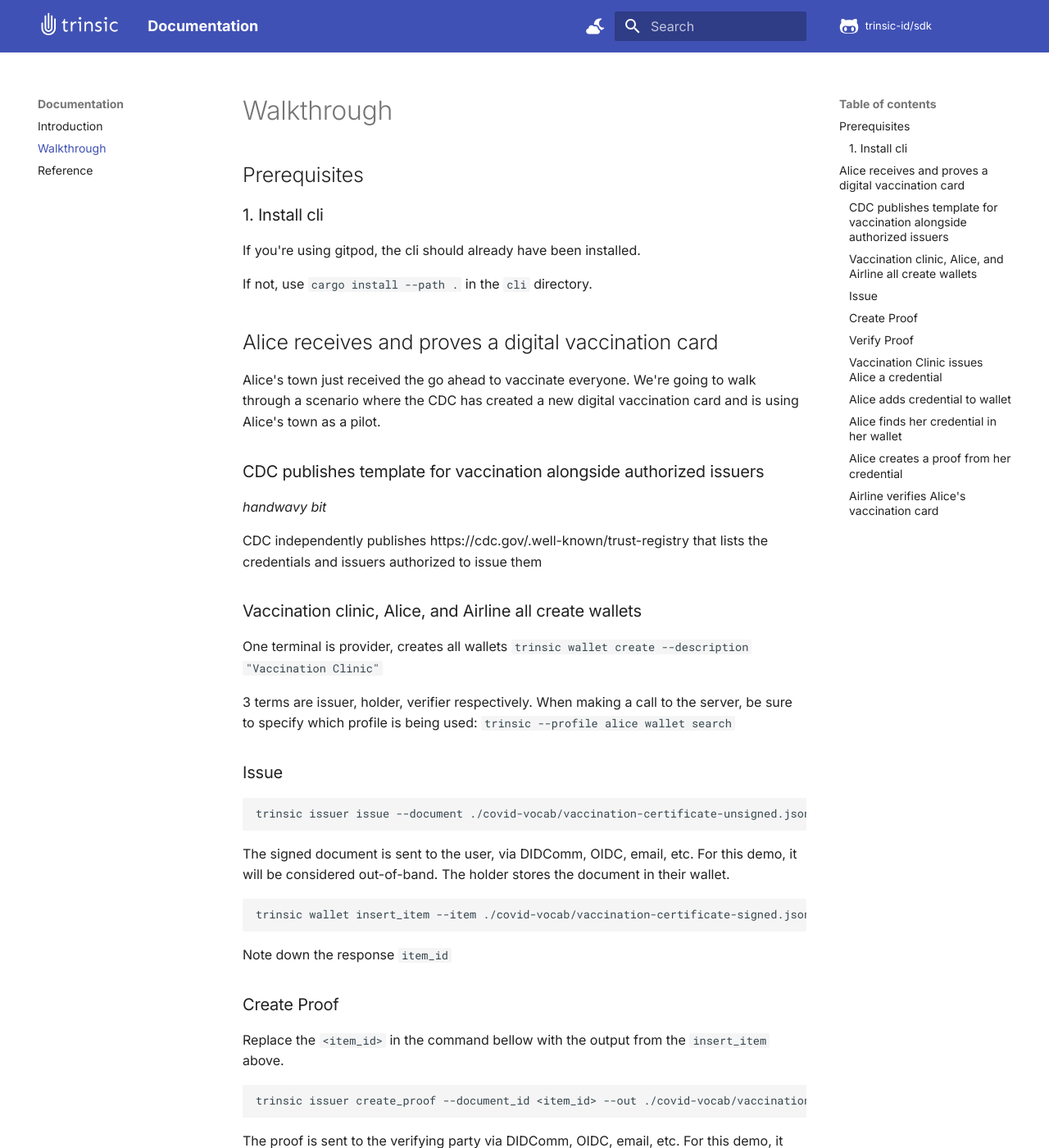
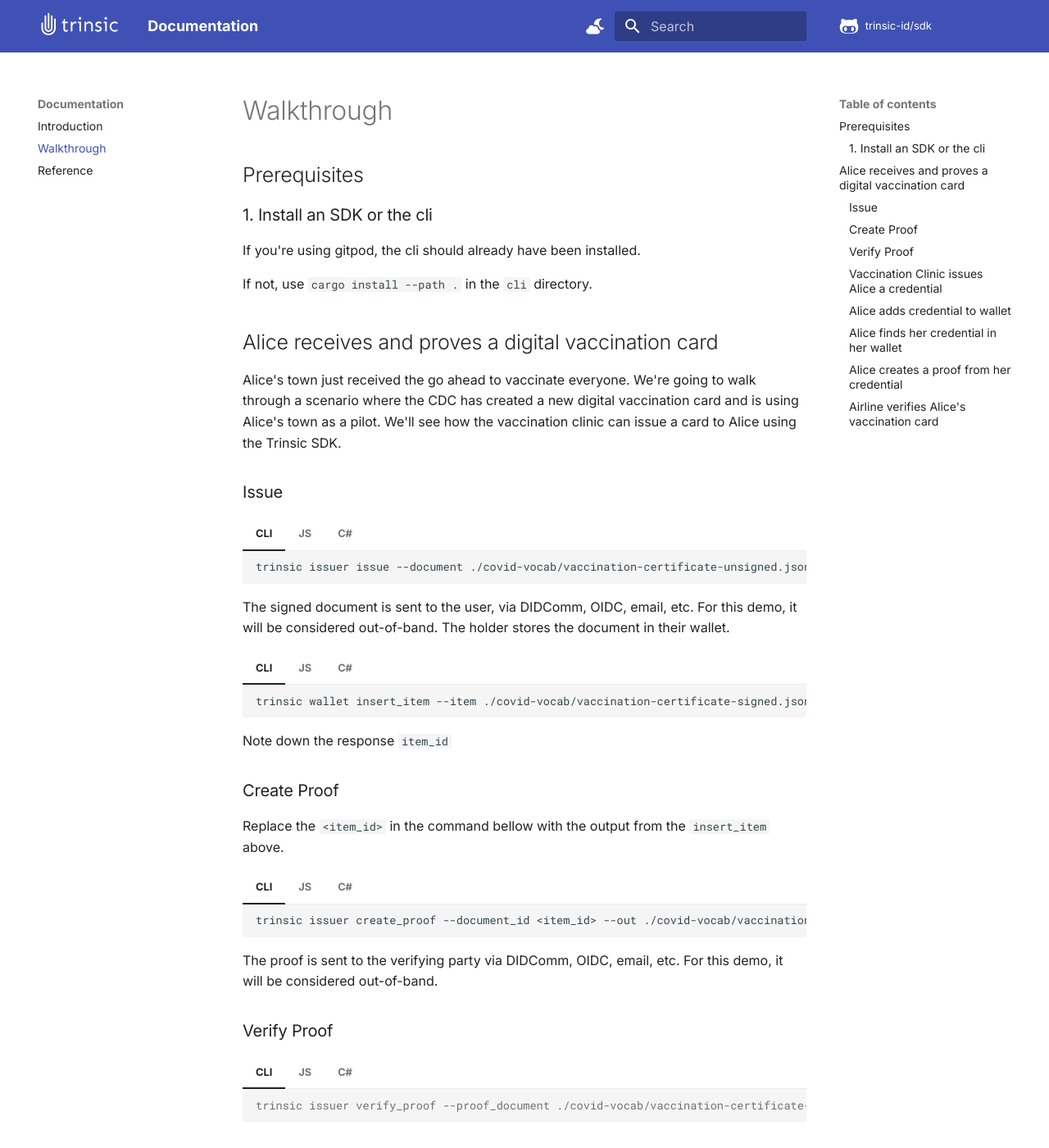
Before and after one commit to trinsic-id/v2-sdk, an MkDocs documentation site: the page built from docs/walkthrough.md, in a window 1280 px wide and 1400 px high. Shown: the whole window at 82% size. Built offline with MkDocs 1.6.1 and Material for MkDocs 9.7.7, drawn with Linux system fonts in a browser that asks for light colours; comment, search, counter and statistics services are not loaded.

Commit message:
added code snippets

````diff
--- a/docs/reference.md
+++ b/docs/reference.md
@@ -41,16 +41,43 @@
 
 To see all available flags and options for this subcommand
 
-```bash
-okapi wallet create --help
-```
+=== "CLI"
+    ```bash
+    okapi wallet create --help
+    ```
+=== "JS"
 
+    ```js
+    var string = "hello world";
+    ```
 
+=== "C#"
 
-## FAQ
-#### How is the profile.bin encoded? When I create a wallet with the CLI, where is it stored?
+    ```csharp
+    int tmp = 2;
+    ```
 
-#### What is a did:key?
+## Credential Service
+//TODO - add each section
+=== "CLI"
+
+    ```bash
+    trinsic issuer issue --document ./covid-vocab/vaccination-certificate-unsigned.jsonld --out ./covid-vocab/vaccination-certificate-signed.jsonld
+    ```
+=== "JS"
+
+    ```js
+    var string = "hello world";
+    ```
+
+=== "C#"
+
+    ```csharp
+    int tmp = 2;
+    ```
+
+## Provider Service
+
 
 ## Command Reference
 - didkey
--- a/docs/walkthrough.md
+++ b/docs/walkthrough.md
@@ -1,6 +1,6 @@
 # Walkthrough
 ## Prerequisites
-### 1. Install cli
+### 1. Install an SDK or the cli
 If you're using gitpod, the cli should already have been installed.
 
 If not, use `cargo install --path .` in the `cli` directory.
@@ -8,30 +8,47 @@
 ## Alice receives and proves a digital vaccination card
 Alice's town just received the go ahead to vaccinate everyone. We're going to walk through
 a scenario where the CDC has created a new digital vaccination card and is using Alice's town as a pilot.
+We'll see how the vaccination clinic can issue a card to Alice using the Trinsic SDK.
 
-### CDC publishes template for vaccination alongside authorized issuers
-_handwavy bit_
+### Issue
+=== "CLI"
 
-CDC independently publishes https://cdc.gov/.well-known/trust-registry that lists the credentials and issuers authorized to issue them
+    ```bash
+    trinsic issuer issue --document ./covid-vocab/vaccination-certificate-unsigned.jsonld --out ./covid-vocab/vaccination-certificate-signed.jsonld
+    ```
+=== "JS"
 
-### Vaccination clinic, Alice, and Airline all create wallets
-One terminal is provider, creates all wallets
-`trinsic wallet create --description "Vaccination Clinic"`
+    ```js
+    var string = "hello world";
+    ```
 
-3 terms are issuer, holder, verifier respectively. When making a call to the server, be sure to specify which profile is being used:
-`trinsic --profile alice wallet search`
-### Issue
+=== "C#"
 
-```
-trinsic issuer issue --document ./covid-vocab/vaccination-certificate-unsigned.jsonld --out ./covid-vocab/vaccination-certificate-signed.jsonld
-```
+    ```csharp
+    int tmp = 2;
+    ```
+
 
 The signed document is sent to the user, via DIDComm, OIDC, email, etc. For this demo, it will be considered out-of-band.
 The holder stores the document in their wallet.
 
-```
-trinsic wallet insert_item --item ./covid-vocab/vaccination-certificate-signed.jsonld
-```
+=== "CLI"
+
+    ```bash
+    trinsic wallet insert_item --item ./covid-vocab/vaccination-certificate-signed.jsonld
+    ```
+
+=== "JS"
+
+    ```js
+    var string = "hello world";
+    ```
+
+=== "C#"
+
+    ```csharp
+    int tmp = 2;
+    ```
 
 Note down the response `item_id`
 
@@ -39,18 +56,46 @@
 
 Replace the `<item_id>` in the command bellow with the output from the `insert_item` above.
 
-```
-trinsic issuer create_proof --document_id <item_id> --out ./covid-vocab/vaccination-certificate-partial-proof.jsonld --reveal_document ./covid-vocab/vaccination-certificate-frame.jsonld
-```
+=== "CLI"
+
+    ```
+    trinsic issuer create_proof --document_id <item_id> --out ./covid-vocab/vaccination-certificate-partial-proof.jsonld --reveal_document ./covid-vocab/vaccination-certificate-frame.jsonld
+    ```
+
+=== "JS"
+
+    ```js
+    var string = "hello world";
+    ```
+
+=== "C#"
+
+    ```csharp
+    int tmp = 2;
+    ```
+
 
 The proof is sent to the verifying party via DIDComm, OIDC, email, etc. For this demo, it will be considered out-of-band.
 
 ### Verify Proof
 
-```
-trinsic issuer verify_proof --proof_document ./covid-vocab/vaccination-certificate-partial-proof.jsonld
-```
+=== "CLI"
 
+    ```console
+    trinsic issuer verify_proof --proof_document ./covid-vocab/vaccination-certificate-partial-proof.jsonld
+    ```
+
+=== "JS"
+
+    ```js
+    var string = "hello world";
+    ```
+
+=== "C#"
+
+    ```csharp
+    int tmp = 2;
+    ```
 
 
 ### Vaccination Clinic issues Alice a credential
--- a/mkdocs.yml
+++ b/mkdocs.yml
@@ -29,10 +29,11 @@
         toggle:
           icon: fontawesome/solid/sun
           name: Switch to light mode
-    highlightjs: true
-    hljs_languages:
-        - yaml
-        - rust
+markdown_extensions:
+  - pymdownx.highlight
+  - pymdownx.superfences
+  - pymdownx.tabbed
+  - pymdownx.snippets
 
 extra_css:
   - _static/extra.css
````
Also changed, not shown: other parts of docs/reference.md (+3 -3 lines), docs/snippets/code-snippet.md (added, +16 -0 lines).
